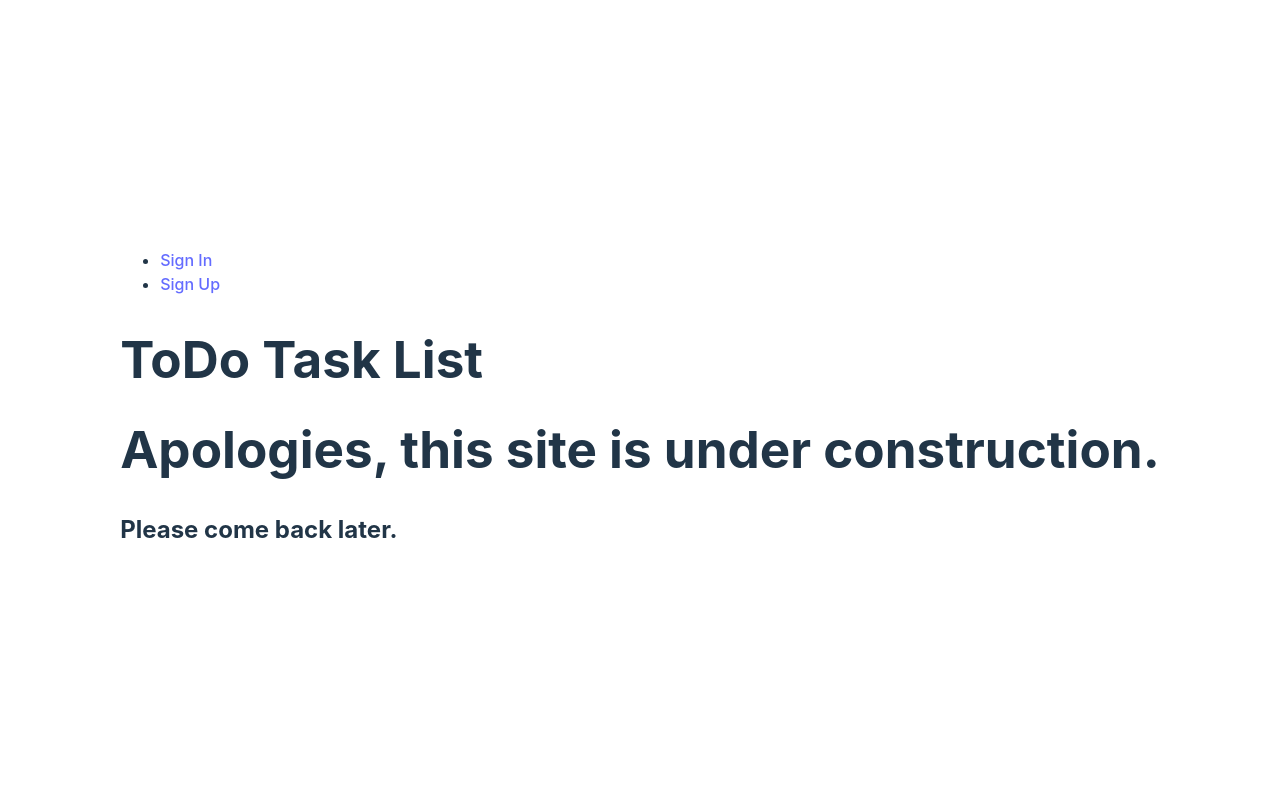
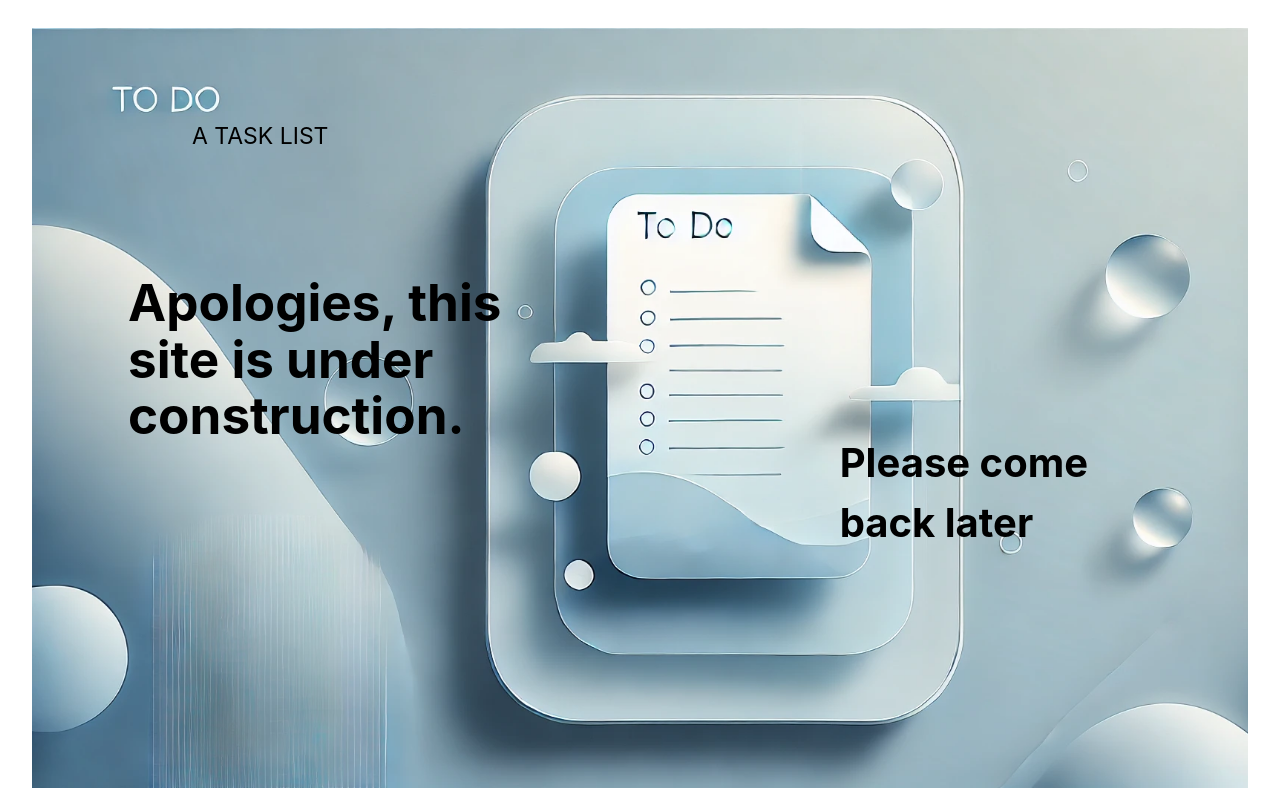
Before and after one commit to kjwagner613/ToDo-List-Frontend, a React (Vite) app: page / in a window 1280 px wide. Built offline with nearby package versions, Linux system fonts and the light colour scheme; no server answers.

Commit message:
Added styling to landing

```diff
--- a/src/App.css
+++ b/src/App.css
@@ -3,3 +3,7 @@ body {
     justify-content: center;
     align-items: center;
 }
+
+.routeContainer {
+   display:
+}
--- a/src/App.jsx
+++ b/src/App.jsx
@@ -1,6 +1,7 @@
 import { useContext } from 'react';
 import { Routes, Route } from 'react-router';
 import './App.css';
+import './components/components.css';
 
 import NavBar from './components/NavBar/NavBar';
 import SignUpForm from './components/SignUpForm/SignUpForm';
@@ -16,12 +17,12 @@ const App = () => {
   return (
     <>
       <NavBar/>
-      <h1>ToDo Task List</h1>
+      <div className="routeContainer">
       <Routes>
         <Route path='/' element={user ? <Dashboard /> : <Landing />} />
         <Route path='/sign-up' element={<SignUpForm />} />
         <Route path='/sign-in' element={<SignInForm />} />
-      </Routes>
+      </Routes></div>
     </>
   );
 };
--- a/src/components/Landing/Landing.jsx
+++ b/src/components/Landing/Landing.jsx
@@ -1,8 +1,9 @@
 const Landing = () => {
   return (
-    <main>
-      <h1>Apologies, this site is under construction.</h1>
-      <h2>Please come back later.</h2>
+       <main className="background-image">
+      <h1>Apologies, this<br></br>site is under<br></br> construction.</h1>
+      <h2>Please come<br></br>back later</h2>
+      <p>A TASK LIST</p>
     </main>
   );
 };
--- a/src/components/NavBar/NavBar.jsx
+++ b/src/components/NavBar/NavBar.jsx
@@ -22,8 +22,8 @@ const NavBar = () => {
       ) : (
         <ul>
           {/* <li><Link to='/'>Home</Link></li> */}
-          <li><Link to='/sign-in'>Sign In</Link></li>
-          <li><Link to='/sign-up'>Sign Up</Link></li>
+          {/* <li><Link to='/sign-in'>Sign In</Link></li> */}
+          {/* <li><Link to='/sign-up'>Sign Up</Link></li> */}
         </ul>
       )}
     </nav>
--- /dev/null
+++ b/src/components/components.css
@@ -0,0 +1,29 @@
+.background-image {
+    background-image: url('../assets/ToDoBackground.webp');
+    background-size: cover;
+    height: 95vh;
+    width: 95vw;
+}
+h1 {
+    position: absolute;
+    top: 30%;
+    left: 10%;
+    color: black;
+
+}
+
+h2 {
+    position: absolute;
+    top: 50%;
+    right: 15%;
+    color: black;
+    font-size: 40px;
+}
+
+p {
+    position: absolute;
+    top: 12%;
+    left: 15%;
+    color: black;
+    font-size: 23px;
+}
```
Also changed, not shown: src/assets/ToDoBackground.webp (added).
